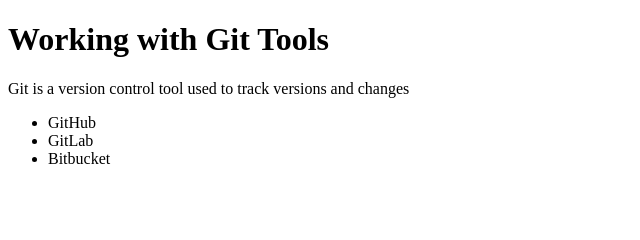
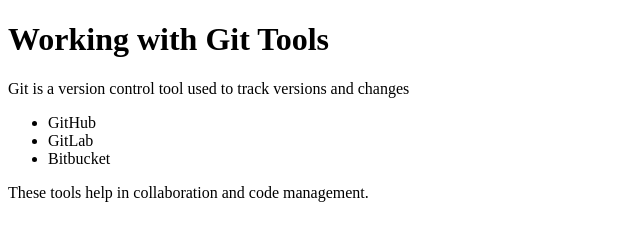
Before and after one commit to Mounesh-Kumaran/NextGen4.0, a plain HTML site: page Day 2/index.html in a window 1280 px wide. Shown: the whole page, without its empty margins (0-640 px from the left). Drawn offline with Linux system fonts and the light colour scheme.

Commit message:
Added Tools

```diff
--- a/Day 2/index.html
+++ b/Day 2/index.html
@@ -13,5 +13,6 @@
         <li> GitLab </li>
         <li> Bitbucket </li>
     </ul>
+    <p> These tools help in collaboration and code management. </p>
 </body>
 </html>
```
